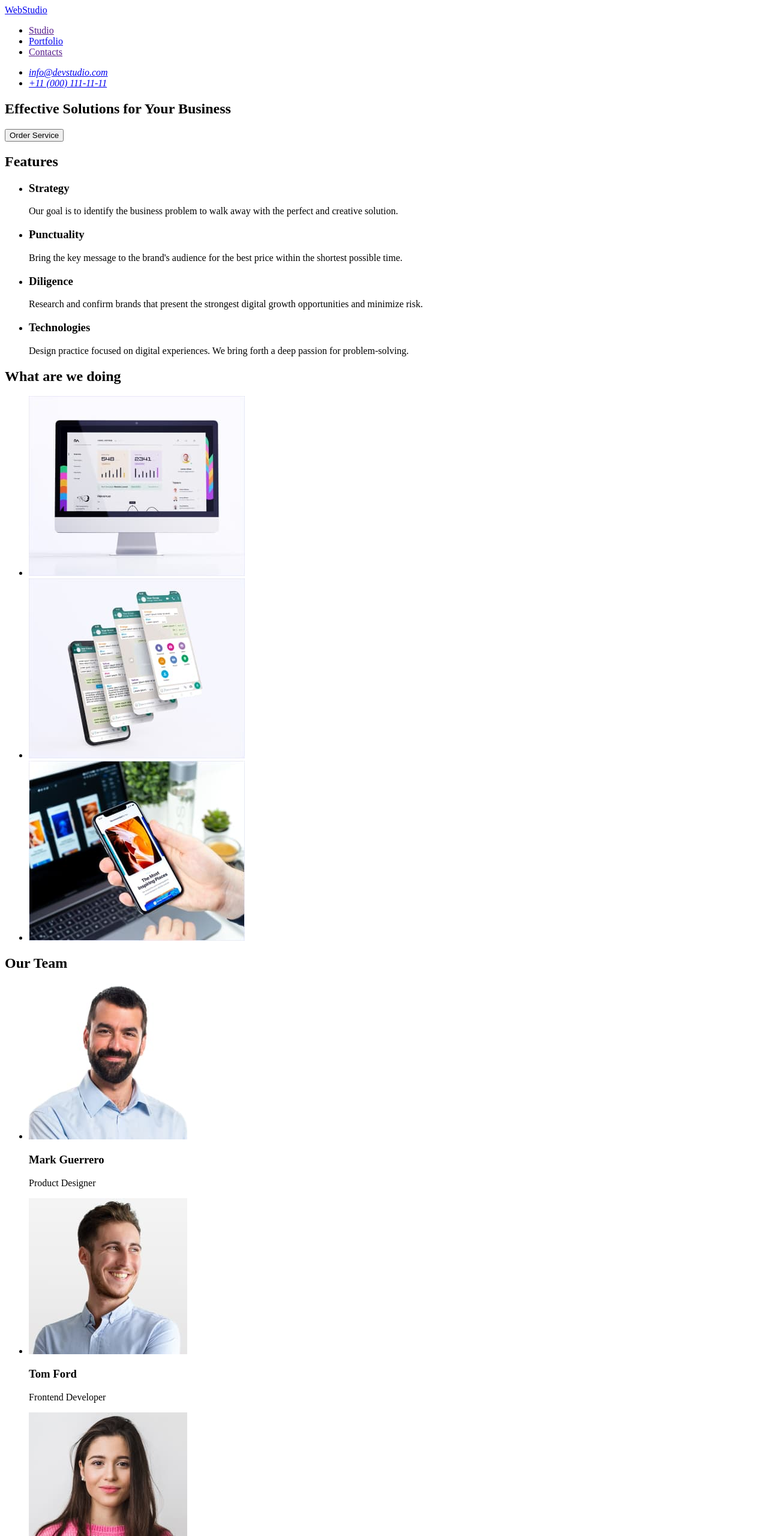
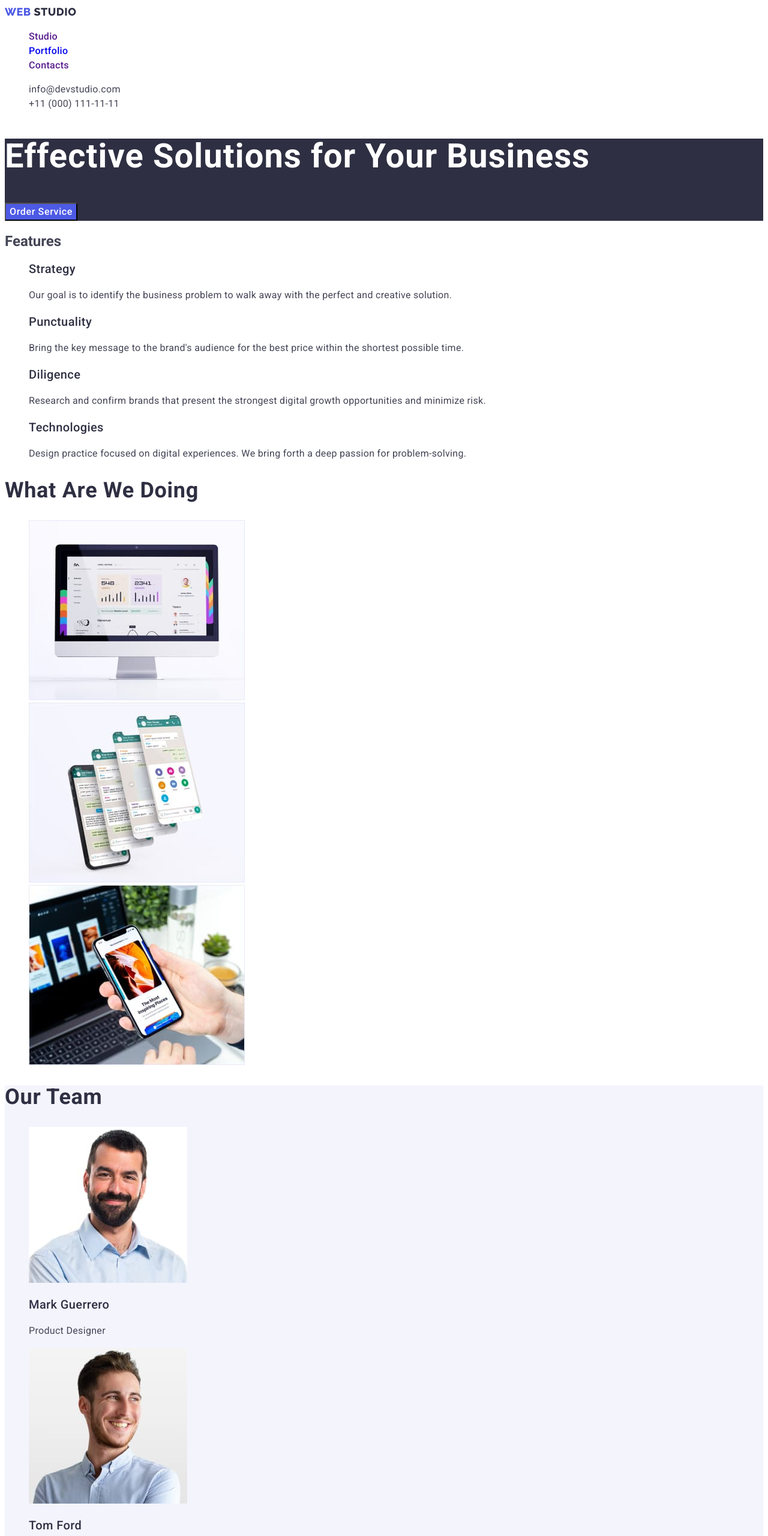
Before and after one commit to Katynys/goit-markup-hw-02, a plain HTML site: page index.html in a window 1280 px wide. Shown: the top 2560 px of the page at 60% size. Drawn offline with Linux system fonts and the light colour scheme.

Commit message:
added css

```diff
--- a/css/styles.css
+++ b/css/styles.css
@@ -0,0 +1,199 @@
+
+:root {
+    --bg-color: #FFFFFF;
+    --text-color: #434455;
+    --title-color:#2E2F42;
+    --link-color: #434455;
+    --btn-color: #4D5AE5;
+    --btn-bg-color: #F4F4FD;
+}
+
+
+body {
+    font-family: 'Roboto', sans-serif;
+    color: var(--text-color);
+    background: var(--bg-color);
+}
+.list {
+    list-style: none;
+}
+.link {
+    text-decoration: none;
+}
+
+/*------------------ HEADER -------------------*/
+
+
+.header-navigation {
+    font-weight: 500;
+    font-size: 16px;
+    line-height: 1.5;
+    letter-spacing: 0.02em;
+    color: #2E2F42;
+}
+.header-logo {
+    font-family: 'Raleway', sans-serif;
+    font-weight: 800;
+    font-size: 18px;
+    line-height: 1.3;
+    letter-spacing: 0.03em;
+    text-transform: uppercase;
+    color: #2E2F42;
+}
+.header-logo .accent {
+    color: #4D5AE5;
+}
+.header-email {
+    font-family: 'Roboto';
+    font-style: normal;
+    font-weight: 400;
+    font-size: 16px;
+    line-height: 1.5;
+    letter-spacing: 0.02em;
+    color: var(--link-color);
+}
+.header-phone {
+    font-family: 'Roboto';
+    font-style: normal;
+    font-weight: 400;
+    font-size: 16px;
+    line-height: 1.5;
+    letter-spacing: 0.02em;
+    color: var(--link-color);
+
+/*------------------ HERO -------------------*/
+
+}
+.hero {
+    background: #2E2F42;
+    color: #FFFFFF;
+}
+.hero-title {
+    font-weight: 700;
+    font-size: 56px;
+    line-height: 1.07;
+    letter-spacing: 0.02em;
+}
+.hero-btn {
+    font-family: inherit;
+    font-weight: 500;
+    font-size: 16px;
+    line-height: 1.5;
+    letter-spacing: 0.04em;
+    color: #FFFFFF;
+    background: #4D5AE5;
+    cursor: pointer;
+}
+
+/*------------------ SECTION 1 -------------------*/
+
+.features-title {
+    font-weight: 500;
+    font-size: 20px;
+    line-height: 1.2;
+    letter-spacing: 0.02em;
+    color: var(--title-color)
+}
+.features-text {
+    font-size: 16px;
+    line-height: 1.5;
+    letter-spacing: 0.02em;
+    color: var(--text-color);
+}
+
+/*------------------ SECTION 2 -------------------*/
+
+.function-title {
+    font-weight: 700;
+    font-size: 36px;
+    line-height: 1.1;
+    letter-spacing: 0.02em;
+    text-transform: capitalize;
+    color: var(--title-color)
+}
+
+
+/*------------------ SECTION 3 -------------------*/
+
+.team {
+    background: #F4F4FD;
+}
+.team-title {
+    font-weight: 700;
+    font-size: 36px;
+    line-height: 1.1;
+    letter-spacing: 0.02em;
+    text-transform: capitalize;
+    color: var(--title-color)
+}
+.team-card-name {
+    font-weight: 500;
+    font-size: 20px;
+    line-height: 1.2;
+    letter-spacing: 0.02em;
+    color: var(--title-color)
+}
+.team-card-description {
+    font-size: 16px;
+    line-height: 1.5;
+    letter-spacing: 0.02em;
+    color: var(--text-color)
+}
+
+/*------------------ FOOTER -------------------*/
+
+
+.footer {
+    background: #2E2F42;
+    color: #F4F4FD;
+}
+.footer-text {
+    font-size: 16px;
+    line-height: 1.5;
+    letter-spacing: 0.02em;
+    color: #E7E9FC;
+}
+
+
+/*------------------ PORTFOLIO -------------------*/
+
+
+/*------------------ BUTTONS -------------------*/
+
+.btn {
+    font-family: inherit;
+    font-weight: 500;
+    font-size: 16px;
+    line-height: 1.5;
+    letter-spacing: 0.04em;
+    color: var(--btn-color);
+    background: var(--btn-bg-color);
+    border: 1px solid #E7E9FC;
+    border-radius: 4px;
+    cursor: pointer;
+}
+
+.btn:hover {
+    color: #FFFFFF;
+    background: #404BBF;
+    box-shadow: 0px 3px 1px rgba(0, 0, 0, 0.1), 0px 2px 1px rgba(0, 0, 0, 0.08), 0px 2px 2px rgba(0, 0, 0, 0.12);
+    border-radius: 4px;
+}
+
+
+/*------------------ PRODUCTS -------------------*/
+
+
+.product-title {
+    font-weight: 500;
+    font-size: 20px;
+    line-height: 1.2;
+    letter-spacing: 0.02em;
+    color: var(--title-color)
+}
+.product-text {
+    font-size: 16px;
+    line-height: 1.5;
+    letter-spacing: 0.02em;
+    color: var(--text-color)
+}
--- a/index.html
+++ b/index.html
@@ -5,89 +5,98 @@
     <meta http-equiv="X-UA-Compatible" content="IE=edge">
     <meta name="viewport" content="width=device-width, initial-scale=1.0">
     <title>Web studio</title>
+    <link rel="preconnect" href="https://fonts.googleapis.com">
+    <link rel="preconnect" href="https://fonts.gstatic.com" crossorigin>
+    <link href="https://fonts.googleapis.com/css2?family=Raleway:wght@800&family=Roboto:wght@400;500;700;900&display=swap" rel="stylesheet">
     <link rel="preconnect" href="./portfolio.html">
     <link rel="stylesheet" href="./css/styles.css">
 </head>
 <body>
-    <header>
-        <nav>
-            <a href="./index.html">WebStudio</a>
-            <ul>
-                <li><a href="">Studio</a></li>
-                <li><a href="./portfolio.html">Portfolio</a></li>
-                <li><a href="">Contacts</a></li>
+    <header class="header">
+        <nav class="header-navigation">
+            <a href="./index.html" class="header-logo link">
+                <span class="accent">Web</span>
+                Studio
+            </a>
+            <ul class="header-list list">
+                <li class="header-item"><a href="" class="header-link link">Studio</a></li>
+                <li class="header-item"><a href="./portfolio.html" class="header-link link">Portfolio</a></li>
+                <li class="header-item"><a href="" class="header-link link">Contacts</a></li>
             </ul>
         </nav>
         <address>
-            <ul>
-                <li><a href="mailto:info@devstudio.com">info@devstudio.com</a></li>
-                <li><a href="tel:+110001111111">+11 (000) 111-11-11</a></li>
+            <ul class="header-address list">
+                <li><a href="mailto:info@devstudio.com" class="header-email link">info@devstudio.com</a></li>
+                <li><a href="tel:+110001111111" class="header-phone link">+11 (000) 111-11-11</a></li>
             </ul>
         </address>
     </header>
     <main>
-        <section>
-            <h1>Effective Solutions for Your Business</h1>
-            <button type="button">Order Service</button>
+        <section class="hero">
+            <h1 class="hero-title">Effective Solutions for Your Business</h1>
+            <button type="button" class="hero-btn">Order Service</button>
         </section>
         <section>
             <h2>Features</h2>
-            <ul>
-                <li>
-                    <h3>Strategy</h3>
-                    <p>Our goal is to identify the business problem to walk away with the perfect and creative solution. </p>
+            <ul class="features-list list">
+                <li class="features-item">
+                    <h3 class="features-title">Strategy</h3>
+                    <p class="features-text">Our goal is to identify the business problem to walk away with the perfect and creative solution. </p>
                 </li>
-                <li>
-                    <h3>Punctuality</h3>
-                    <p>Bring the key message to the brand's audience for the best price within the shortest possible time.</p>
+                <li class="features-item">
+                    <h3 class="features-title">Punctuality</h3>
+                    <p class="features-text">Bring the key message to the brand's audience for the best price within the shortest possible time.</p>
                 </li>
-                <li>
-                    <h3>Diligence</h3>
-                    <p>Research and confirm brands that present the strongest digital growth opportunities and minimize risk.</p>
+                <li class="features-item">
+                    <h3 class="features-title">Diligence</h3>
+                    <p class="features-text">Research and confirm brands that present the strongest digital growth opportunities and minimize risk.</p>
                 </li>
-                <li>
-                    <h3>Technologies</h3>
-                    <p>Design practice focused on digital experiences. We bring forth a deep passion for problem-solving.</p>
+                <li class="features-item">
+                    <h3 class="features-title">Technologies</h3>
+                    <p class="features-text">Design practice focused on digital experiences. We bring forth a deep passion for problem-solving.</p>
                 </li>
             </ul>
         </section>
         <section>
-            <h2>What are we doing</h2>
-            <ul>
-                <li><img src="./images/img_1.jpg" alt="Website" width="360" height="300"></li>
-                <li><img src="./images/img_2.jpg" alt="Messanger" width="360" height="300"></li>
-                <li><img src="./images/img_3.jpg" alt="Mobile app" width="360" height="300"></li>
+            <h2 class="function-title">What are we doing</h2>
+            <ul class="function-list list">
+                <li class="function-item"><img src="./images/img_1.jpg" alt="Website" width="360" height="300"></li>
+                <li class="function-item"><img src="./images/img_2.jpg" alt="Messanger" width="360" height="300"></li>
+                <li class="function-item"><img src="./images/img_3.jpg" alt="Mobile app" width="360" height="300"></li>
             </ul>
         </section>
-        <section>
-            <h2>Our Team</h2>
-            <ul>
-                <li>
+        <section class="team">
+            <h2 class="team-title">Our team</h2>
+            <ul class="team-list list">
+                <li class="team-card">
                     <img src="./images/mark_guerrero.jpg" alt="Mark Guerrero" width="264" height="260">
-                    <h3>Mark Guerrero</h3>
-                    <p>Product Designer</p>
+                    <h3 class="team-card-name">Mark Guerrero</h3>
+                    <p class="team-card-description">Product Designer</p>
                 </li>
-                <li>
+                <li class="team-card">
                     <img src="./images/tom_ford.jpg" alt="Tom Ford" width="264" height="260">
-                    <h3>Tom Ford</h3>
-                    <p>Frontend Developer</p>
+                    <h3 class="team-card-name">Tom Ford</h3>
+                    <p class="team-card-description">Frontend Developer</p>
                 </li>
-                <li>
+                <li class="team-card">
                     <img src="./images/camila_garcia.jpg" alt="Camila Garcia" width="264" height="260">
-                    <h3>Camila Garcia</h3>
-                    <p>Marketing</p>
+                    <h3 class="team-card-name">Camila Garcia</h3>
+                    <p class="team-card-description">Marketing</p>
                 </li>
-                <li>
+                <li class="team-card">
                     <img src="./images/daniel_wilson.jpg" alt="Daniel Wilson" width="264" height="260">
-                    <h3>Daniel Wilson</h3>
-                    <p>UI Designer</p>
+                    <h3 class="team-card-name">Daniel Wilson</h3>
+                    <p class="team-card-description">UI Designer</p>
                 </li>
             </ul>
         </section>
     </main>
-    <footer>
-        <a href="./index.html">WebStudio</a>
-        <p>
+    <footer class="footer">
+        <a href="./index.html" class="header-logo footer link">
+            <span class="accent">Web</span>
+            Studio
+        </a>
+        <p class="footer-text">
             Increase the flow of customers and sales for your business with digital marketing & growth solutions.
         </p>
     </footer>
```
Also changed, not shown: portfolio.html (+63 -54 lines).
